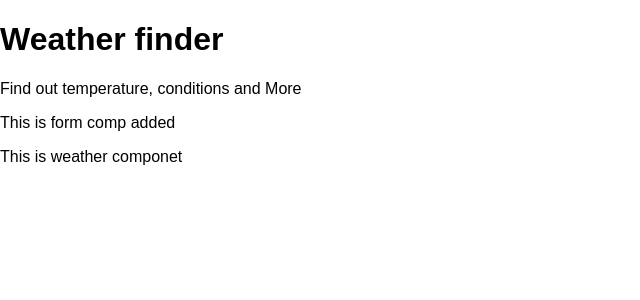
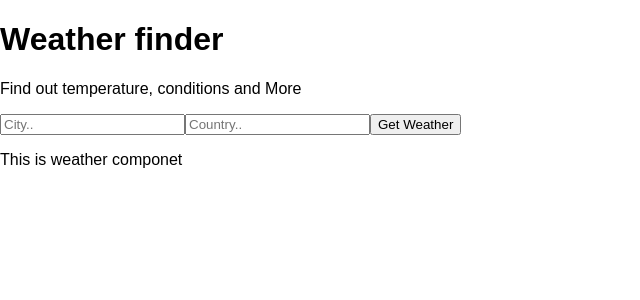
Before and after one commit to mannanabbasi/weather-app, a React (Create React App) app: page / in a window 1280 px wide. Shown: the top 300 px of the page, without its empty margins (0-640 px from the left). Built offline with nearby package versions, Linux system fonts and the light colour scheme.

Commit message:
Added form fields and button

```diff
--- a/src/components/Form.js
+++ b/src/components/Form.js
@@ -3,12 +3,14 @@
 class Form extends React.Component{
     render(){
         return(
-            <div>
-                <p> This is form comp added</p>
 
-            </div>
-        )
+            <form onSubmit = {this.props.getWeather}>
+                <input type = "text" name = "city" placeholder = "City.."/>
+                <input type = "text" name = "country" placeholder = "Country.."/>
+                <button> Get Weather </button>
+            </form>
+        );
     }
-}
+};
 
 export default Form;
```
